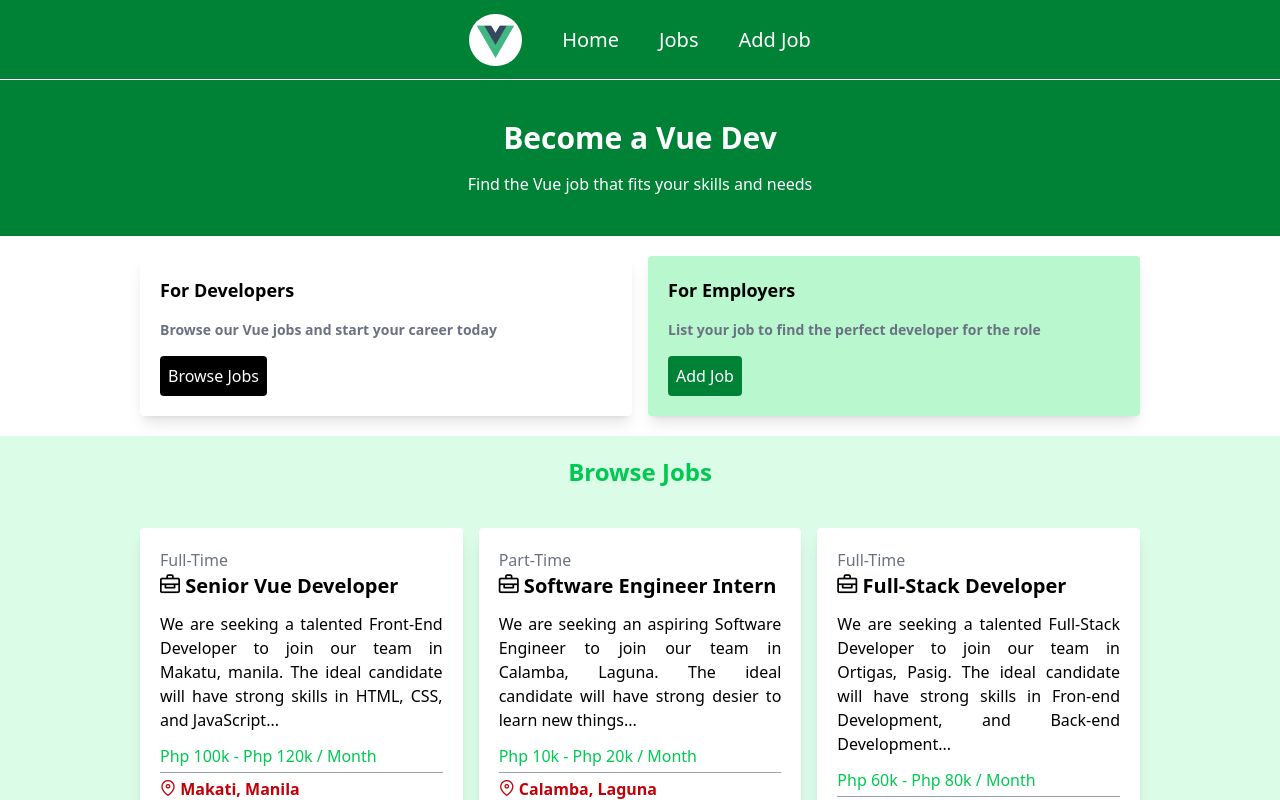
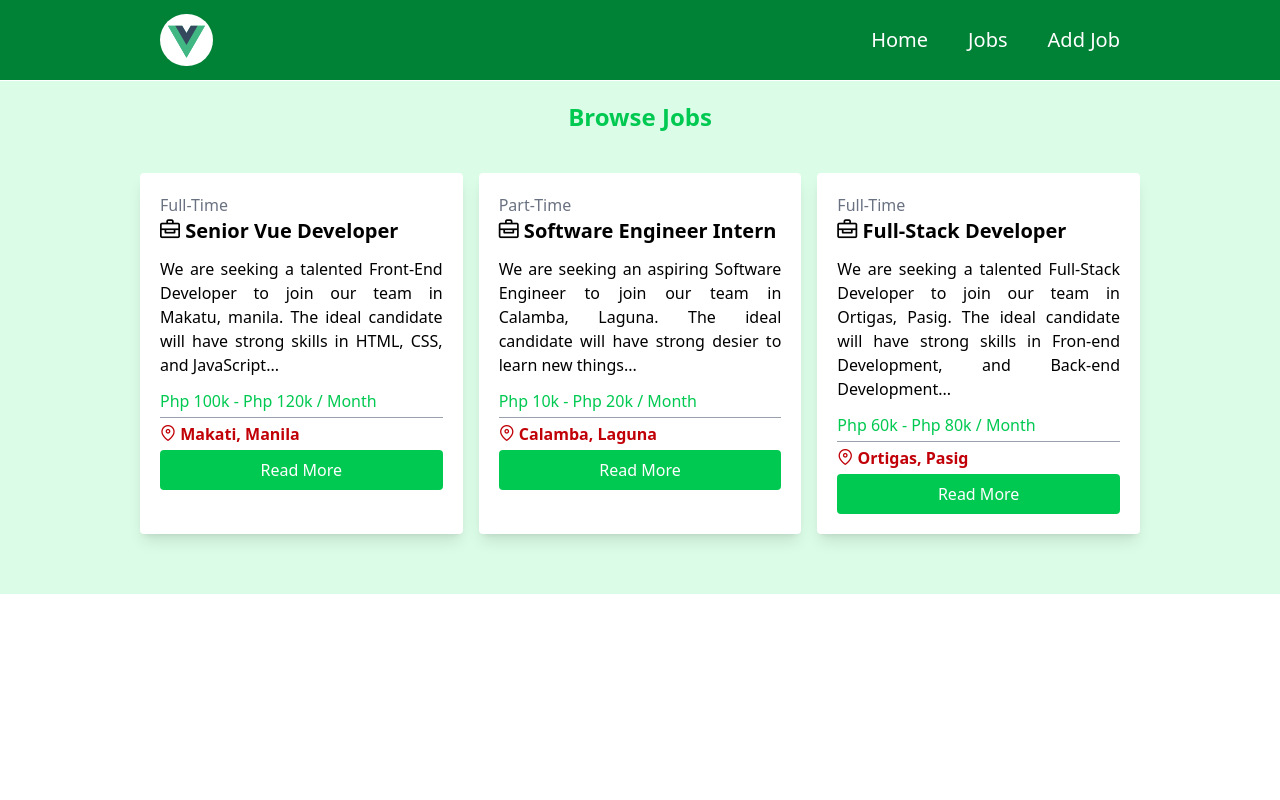
Before and after one commit to rchristianandrei/vue-playground, a Vue app: page /joblistings in a window 1280 px wide. Shown: the top 800 px of the page. Built offline with nearby package versions, Linux system fonts and the light colour scheme.

Commit message:
add routes

```diff
--- a/package.json
+++ b/package.json
@@ -11,7 +11,8 @@
   "dependencies": {
     "primeicons": "^7.0.0",
     "tailwindcss": "^4.0.9",
-    "vue": "^3.5.13"
+    "vue": "^3.5.13",
+    "vue-router": "^4.5.0"
   },
   "devDependencies": {
     "@tailwindcss/vite": "^4.0.9",
--- a/src/App.vue
+++ b/src/App.vue
@@ -1,4 +1,5 @@
 <script setup lang="ts">
+import { RouterView } from "vue-router"
 import Header from "./components/Header.vue"
 import Hero from "./components/Hero.vue"
 import HomeCards from "./components/HomeCards.vue"
@@ -6,10 +7,7 @@ import JobListings from "./components/JobListings.vue"
 </script>
 
 <template>
-  <Header></Header>
-  <Hero></Hero>
-  <HomeCards></HomeCards>
-  <JobListings :show-view-all-button="true"></JobListings>
+  <RouterView></RouterView>
 </template>
 
 <style scoped>
--- a/src/components/Header.vue
+++ b/src/components/Header.vue
@@ -2,16 +2,18 @@
 </script>
 
 <template>
-    <header class="flex justify-center items-center h-[80px] bg-green-700 text-white border-b">
-        <div class="bg-white p-2 mx-5 cursor-pointer rounded-full">
-            <img src="../assets/vue.svg" alt="">
+    <header class="bg-green-700 text-white border-b">
+        <div class="flex justify-center md:justify-between items-center h-[80px] max-w-[1000px] md:m-auto">
+            <div class="bg-white p-2 mx-5 cursor-pointer rounded-full">
+                <a href="/"><img src="../assets/vue.svg" alt=""></a>
+            </div>
+            <nav>
+                <ul class="flex">
+                    <li class="text-xl flex justify-center cursor-pointer rounded hover:bg-green-900"><a href="/" class="px-5 py-2">Home</a></li>
+                    <li class="text-xl flex justify-center cursor-pointer rounded hover:bg-green-900"><a href="/joblistings" class="px-5 py-2">Jobs</a></li>
+                    <li class="text-xl flex justify-center cursor-pointer rounded hover:bg-green-900"><a class="px-5 py-2">Add Job</a></li>
+                </ul>
+            </nav>
         </div>
-        <nav>
-            <ul class="flex">
-                <li class="text-xl px-5 py-2 cursor-pointer rounded hover:bg-green-900">Home</li>
-                <li class="text-xl px-5 py-2 cursor-pointer rounded hover:bg-green-900">Jobs</li>
-                <li class="text-xl px-5 py-2 cursor-pointer rounded hover:bg-green-900">Add Job</li>
-            </ul>
-        </nav>
     </header>
 </template>
--- a/src/components/JobListings.vue
+++ b/src/components/JobListings.vue
@@ -32,7 +32,7 @@ const jobs = ref<Job[]>(jobsRepo.getJobs())
             </Card>
         </div>
         <div v-if="showViewAllButton" class="flex justify-center align-center">
-            <a href="/jobs" class="cursor-pointer bg-black text-white font-medium px-10 py-2 rounded hover:opacity-[0.5]">View All Jobs</a>
+            <a href="/joblistings" class="cursor-pointer bg-black text-white font-medium px-10 py-2 rounded hover:opacity-[0.5]">View All Jobs</a>
         </div>
     </div>
 </template>
--- a/src/main.ts
+++ b/src/main.ts
@@ -2,4 +2,8 @@ import { createApp } from "vue";
 import "./style.css";
 import App from "./App.vue";
 
-createApp(App).mount("#app");
+import router from "./router";
+
+const app = createApp(App);
+app.use(router);
+app.mount("#app");
--- /dev/null
+++ b/src/router/index.ts
@@ -0,0 +1,24 @@
+import { createRouter, createWebHistory } from "vue-router";
+import Home from "../views/Home.vue";
+import JobListings from "../views/JobListings.vue";
+import NotFound from "../views/NotFound.vue";
+
+const router = createRouter({
+  history: createWebHistory(import.meta.env.BASE_URL),
+  routes: [
+    {
+      path: "/",
+      component: Home,
+    },
+    {
+      path: "/joblistings",
+      component: JobListings,
+    },
+    {
+      path: "/:pathMatch(.*)*",
+      component: NotFound,
+    },
+  ],
+});
+
+export default router;
--- /dev/null
+++ b/src/views/Home.vue
@@ -0,0 +1,17 @@
+<script setup lang="ts">
+import Header from "../components/Header.vue"
+import Hero from "../components/Hero.vue"
+import HomeCards from "../components/HomeCards.vue"
+import JobListings from "../components/JobListings.vue"
+</script>
+
+<template>
+  <Header></Header>
+  <Hero></Hero>
+  <HomeCards></HomeCards>
+  <JobListings :show-view-all-button="true"></JobListings>
+</template>
+
+<style scoped>
+
+</style>
--- /dev/null
+++ b/src/views/JobListings.vue
@@ -0,0 +1,9 @@
+<script setup lang="ts">
+import Header from "../components/Header.vue"
+import JobListings from "../components/JobListings.vue"
+</script>
+
+<template>
+    <Header></Header>
+    <JobListings :show-view-all-button="false"></JobListings>
+</template>
--- /dev/null
+++ b/src/views/NotFound.vue
@@ -0,0 +1,6 @@
+<script setup lang="ts">
+</script>
+
+<template>
+    <div> 404 Not Found</div>
+</template>
```
Also changed, not shown: 2 other files (tests, documents, lock files or other folders).
